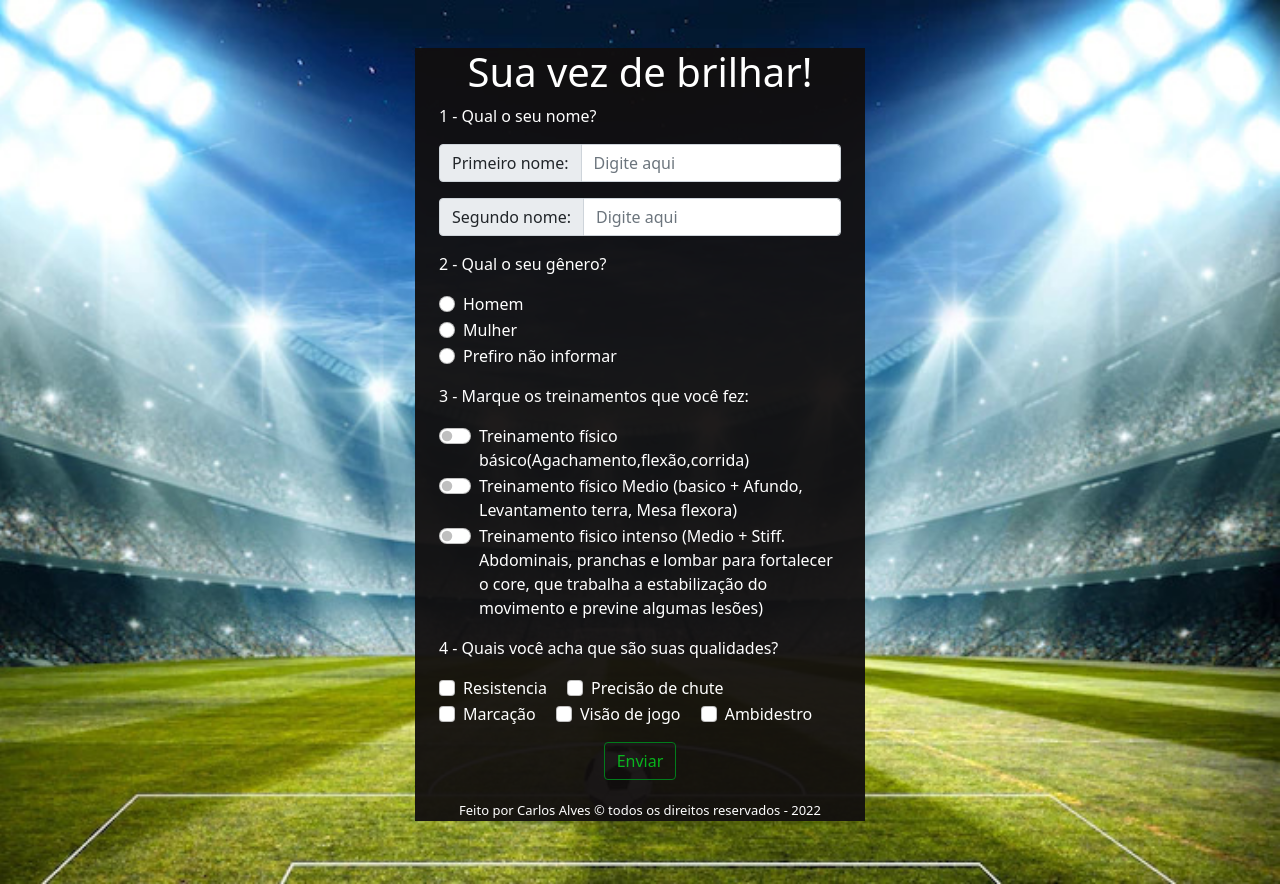
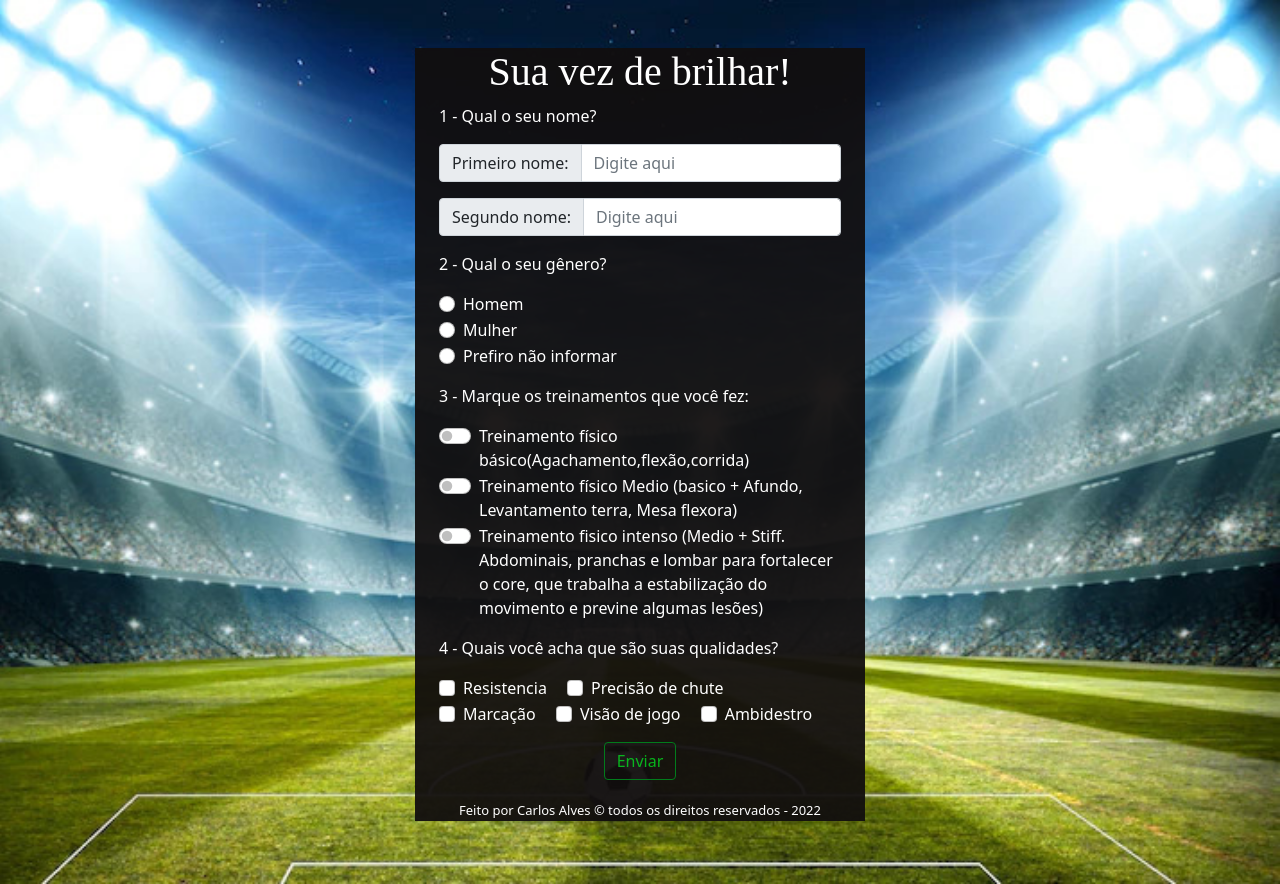
Before and after one commit to Carlos-Alves/Page-Peneira2023, a plain HTML site: page index.html in a window 1280 px wide. Drawn offline with nearby package versions, Linux system fonts and the light colour scheme.

Commit message:
Update style.css

```diff
--- a/css/style.css
+++ b/css/style.css
@@ -18,13 +18,18 @@ body {
   height: auto;
 }
 
-.cabeçalho @font-face {
+@font-face {
 
   font-family: Bombing;
   src: url("./Bombing.ttf") format ("truetype") ;
   font-weight: normal;
   font-style: normal;
 }
+.cabeçalho {
+  font-family: Bombing;
+  font-weight: normal;
+}
+
 
 #paragraph {
   margin-top: 8px;
```
